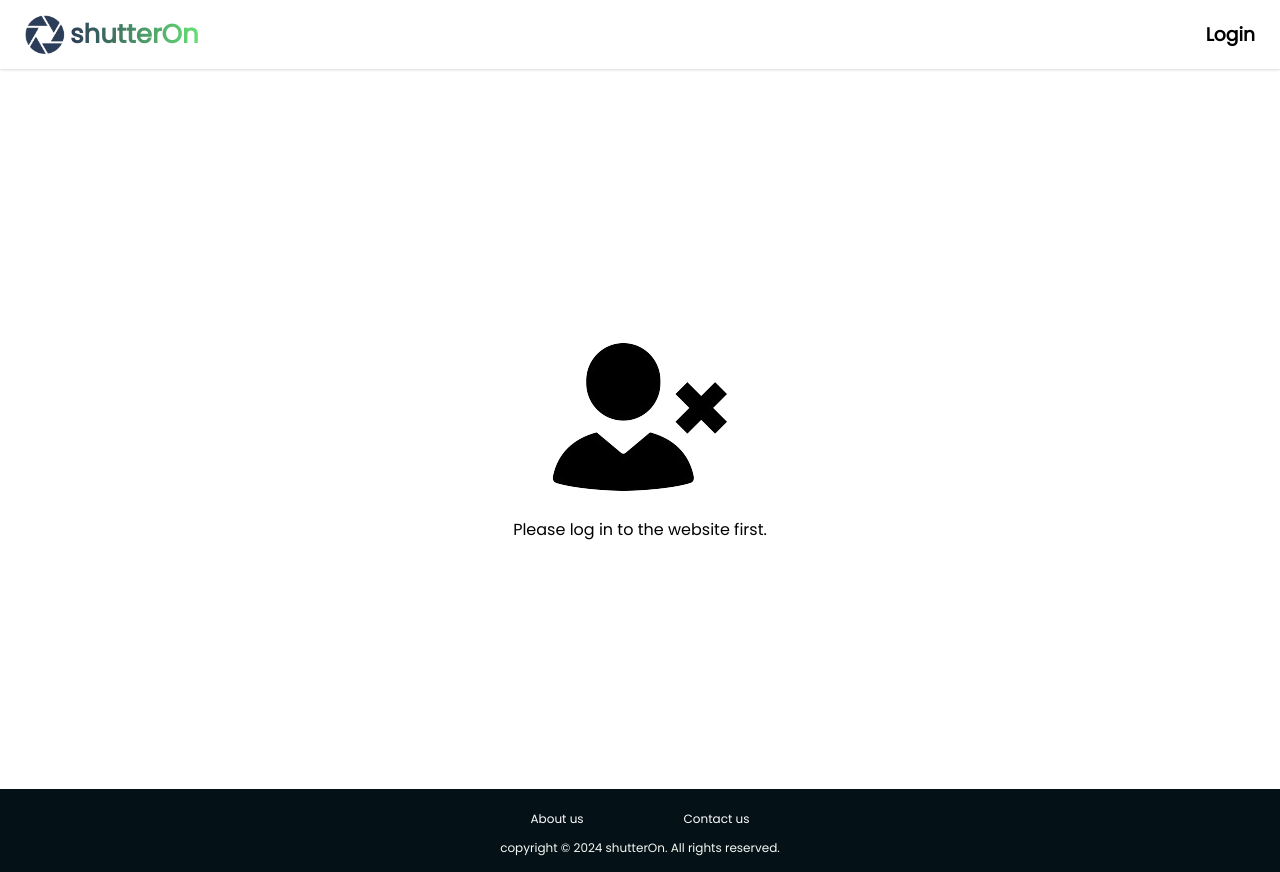
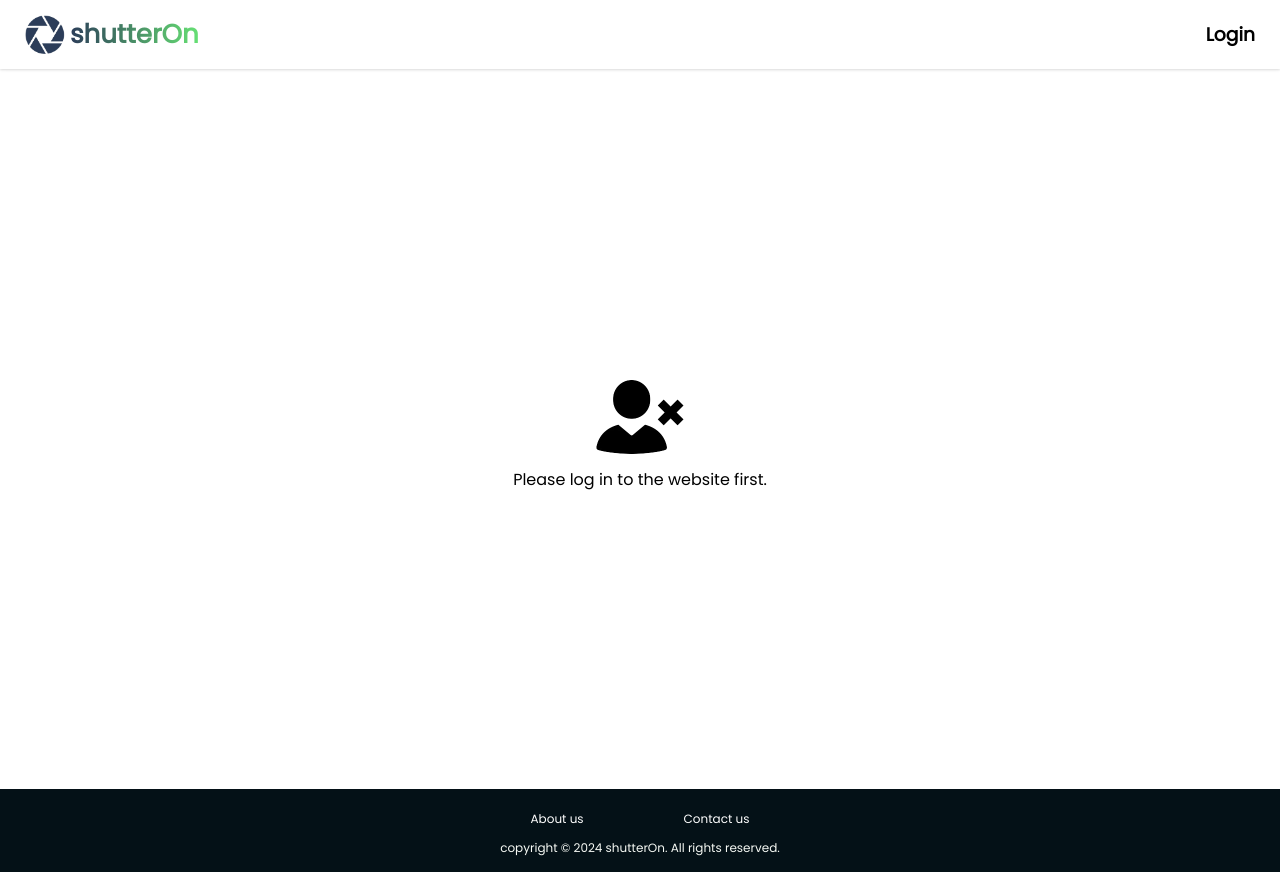
Before and after one commit to safvanms/shutterOn, a React (Create React App) app in the folder client/: page /admin in a window 1280 px wide. Built offline with nearby package versions, Linux system fonts and the light colour scheme.

Commit message:
UI update & bug fixes

```diff
--- a/client/src/Components/Admin/Admin.jsx
+++ b/client/src/Components/Admin/Admin.jsx
@@ -187,7 +187,6 @@ const Admin = () => {
           {loading ? (
               <Loader message={"please wait..."} />
            ) : currentItems.length === 0 ? (
-              // <Loader message={"please wait..."} />
               <p>No user found !</p>
             ) : (
               <>
--- a/client/src/Components/Admin/admin.css
+++ b/client/src/Components/Admin/admin.css
@@ -46,6 +46,10 @@
 .admin_login_no_user h2:hover {
   cursor: pointer;
   color: black;
+}
+
+.admin_login_no_user img {
+  width: 100px;
 }
 
 /* admin table */
```
